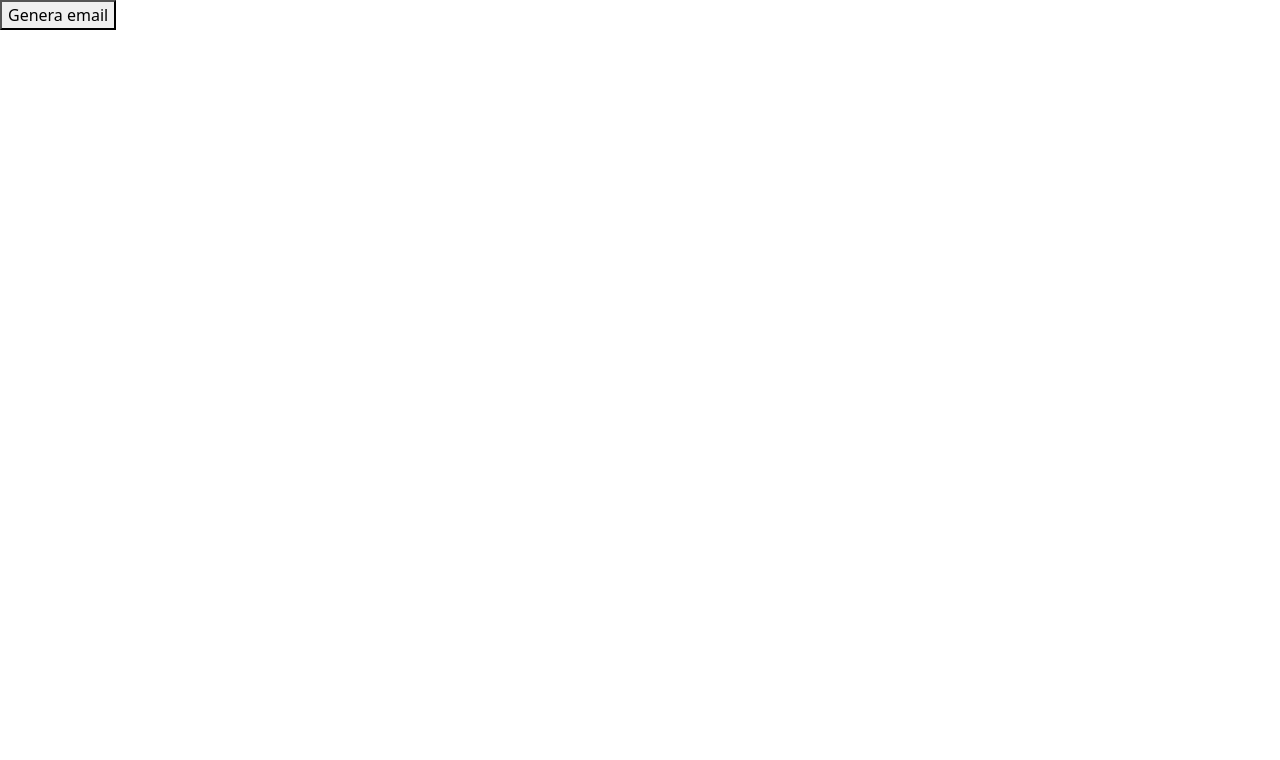
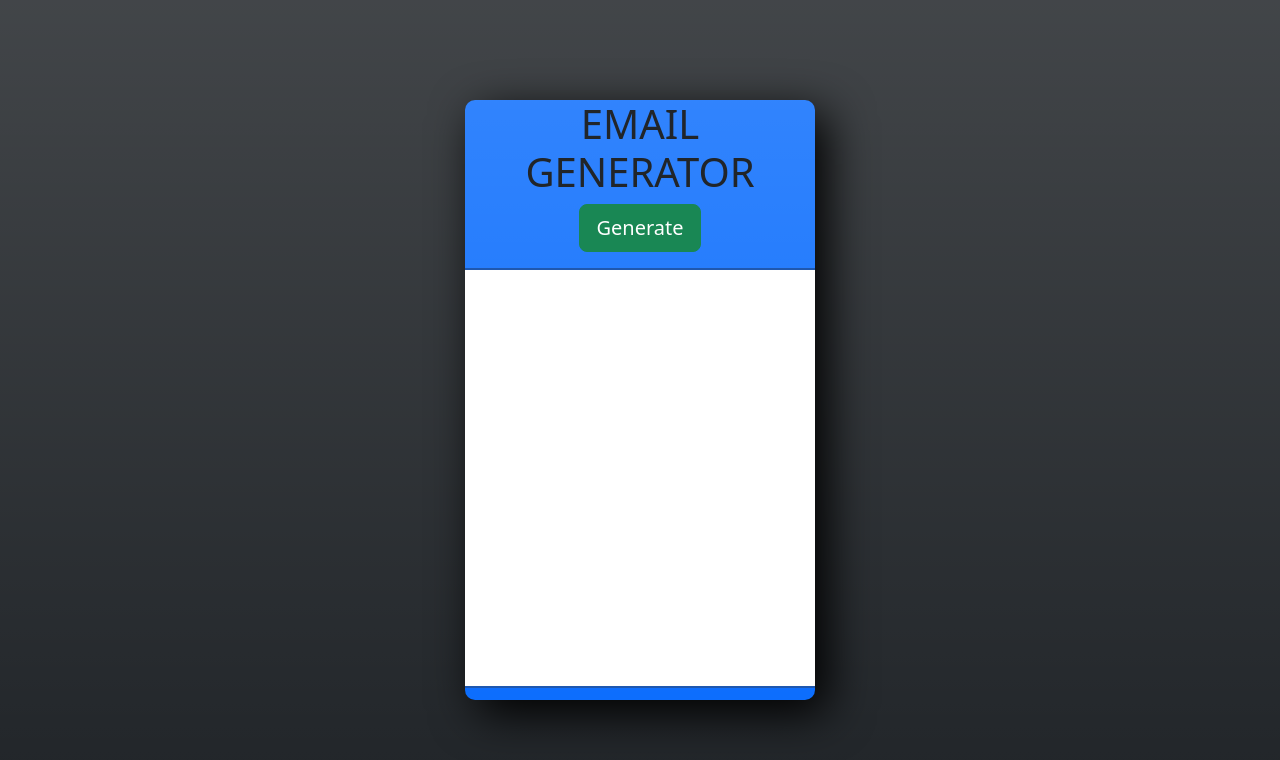
Before and after one commit to GioGio4/vue-email-list, a plain HTML site: page index.html in a window 1280 px wide. Drawn offline with nearby package versions, Linux system fonts and the light colour scheme.

Commit message:
Add style css + fix (js reset email list click)

```diff
--- a/css/style.css
+++ b/css/style.css
@@ -0,0 +1,17 @@
+#root {
+  height: 100vh;
+}
+
+.card-email {
+  width: 350px;
+  height: 600px;
+  border-radius: 10px;
+  filter: drop-shadow(12px 13px 23px black);
+}
+
+.list-email-generated {
+  background-color: white;
+  height: 420px;
+  border-top: 2px solid rgb(31 88 175);
+  border-bottom: 2px solid rgb(31 88 175);
+}
--- a/index.html
+++ b/index.html
@@ -41,14 +41,20 @@
 </head>
 
 <body>
-    <div id="root">
+    <div id="root" class="bg-dark bg-gradient d-flex justify-content-center align-items-center">
 
-        <button @click="GenerateRandomListEmail()" type="button " class="btn-primary">Genera email</button>
-        <ol v-if="completeList==10">
-            <li v-for="email in randomEmailList">
-                {{email}}
-            </li>
-        </ol>
+        <div class="card-email bg-primary bg-gradient bg-opacity-70 text-center">
+            <h1>EMAIL GENERATOR</h1>
+            <button @click="GenerateRandomListEmail()" type="button " class="btn btn-success btn-lg">Generate</button>
+            <div class="list-email-generated my-3">
+
+                <ul v-if="completeList==10" class="list-group my-2">
+                    <li v-for="email in randomEmailList" class="list-group-item"> {{email}}</li>
+                </ul>
+            </div>
+
+        </div>
+
     </div>
 
 </body>
--- a/js/main.js
+++ b/js/main.js
@@ -9,6 +9,8 @@ createApp({
   },
   methods: {
     GenerateRandomListEmail() {
+      this.randomEmailList = [];
+      this.completeList = 0;
       for (let i = 0; i < 10; i++) {
         axios
           .get("https://flynn.boolean.careers/exercises/api/random/mail")
```
